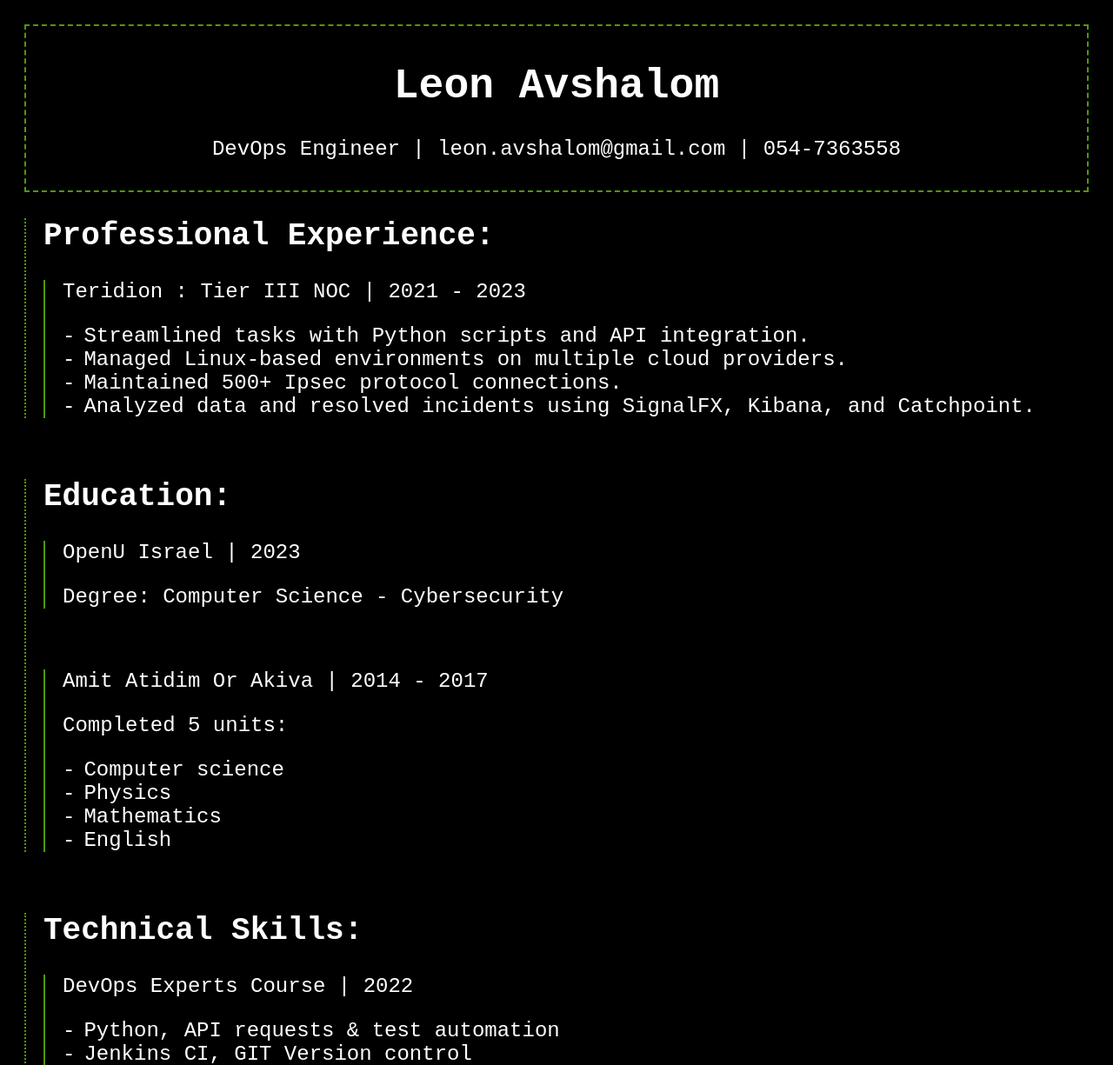
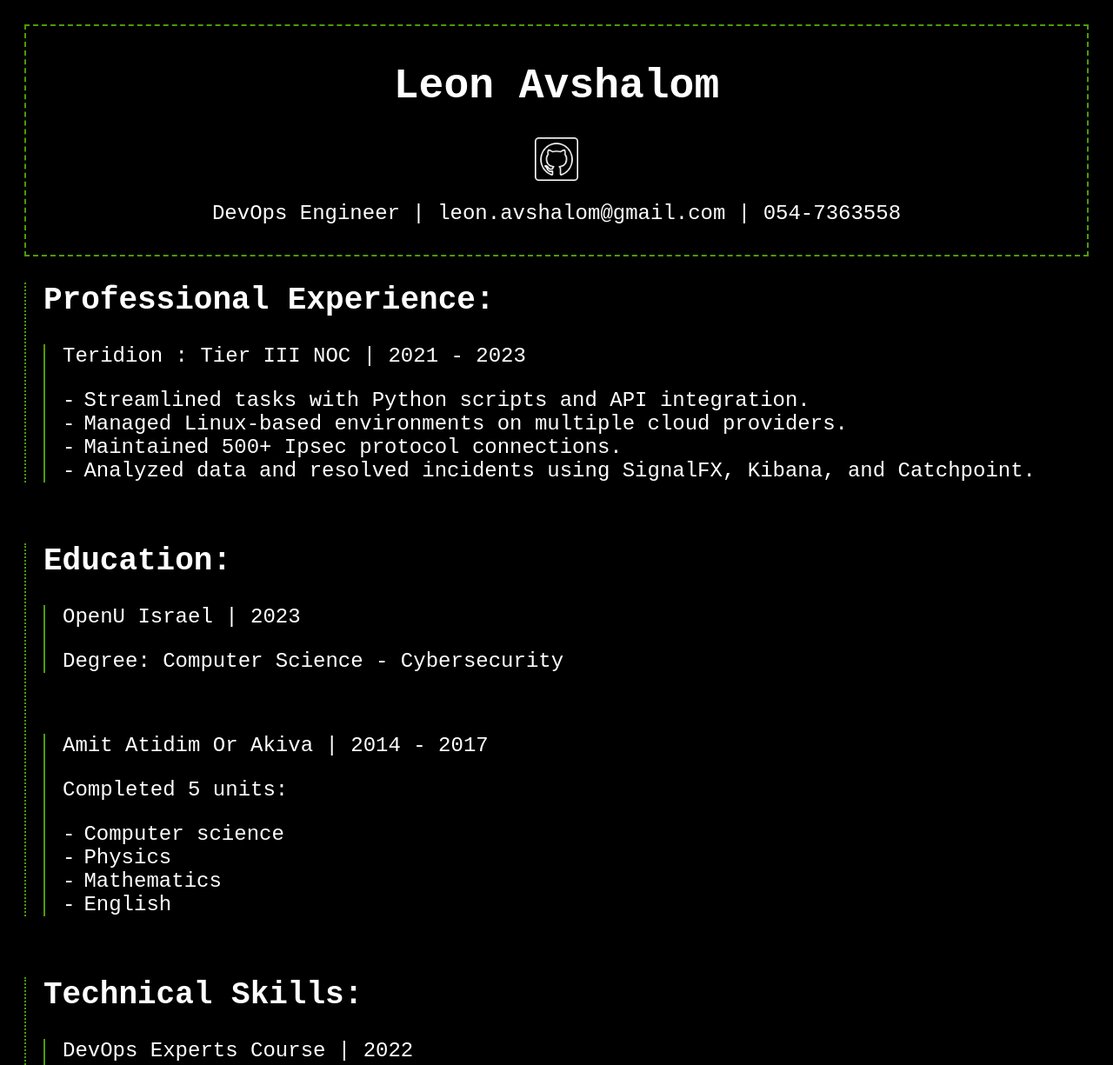
Before and after one commit to MrAnderson-1999/MrAnderson-1999.github.io, a plain HTML site: page index.html in a window 1280 px wide. Shown: the top 1225 px of the page at 87% size. Drawn offline with Linux system fonts and the light colour scheme; files whose address does not match are found by name.

Commit message:
Update index.html

```diff
--- a/index.html
+++ b/index.html
@@ -16,11 +16,18 @@
             border: 2px dashed #4e9a06;
             padding: 10px;
             margin-bottom: 20px;
-            transition: border-color 0.5s ease;
+            transition: border-color 0.7s ease;
+        }
+
+        .github-logo {
+            display: block;
+            margin: 0 auto 10px; /* Center the logo and add some spacing */
+            width: 50px; /* Adjust the width as needed */
+            height: auto; /* Maintain aspect ratio */
         }
 
         .cv-header:hover {
-            border-color: #ff9900; /* Change border color on hover */
+            border-color: white; /* Change border color on hover */
         }
 
         .cv-section {
@@ -28,22 +35,22 @@
             padding-left: 20px;
             border-left: 2px dotted #4e9a06;
             margin-bottom: 20px;
-            transition: border-color 0.5s ease;
+            transition: border-color 0.7s ease;
         }
 
         .cv-section:hover {
-            border-color: #ff9900; /* Change border color on hover */
+            border-color: white; /* Change border color on hover */
         }
 
         .cv-subsection {
             padding-left: 20px;
             border-left: 2px solid #4e9a06;
             margin-bottom: 70px;
-            transition: border-color 0.5s ease;
+            transition: border-color 0.7s ease;
         }
 
         .cv-subsection:hover {
-            border-color: #ff9900; /* Change border color on hover */
+            border-color: white; /* Change border color on hover */
         }
 
         ul {
@@ -55,19 +62,28 @@
             content: "-";
             margin-right: 10px;
         }
+
+        .cv-subsection:hover .year {
+            color: #4e9a06;
+            transition: color 0.7s ease;
+        }
+
     </style>
 </head>
 
 <body>
     <div class="cv-header">
         <h1>Leon Avshalom</h1>
+        <a href="https://github.com/MrAnderson-1999" target="_blank">
+            <img src="C:\Users\leona\Downloads\image.png" alt="GitHub Logo" class="github-logo">
+        </a>
         <p>DevOps Engineer | leon.avshalom@gmail.com | 054-7363558</p>
     </div>
 
     <div class="cv-section">
         <h2>Professional Experience:</h2>
         <div class="cv-subsection">
-            <p>Teridion : Tier III NOC | 2021 - 2023</p>
+            <p>Teridion : Tier III NOC | <span class="year">2021 - 2023</span></p>
             <ul>
                 <li>Streamlined tasks with Python scripts and API integration.</li>
                 <li>Managed Linux-based environments on multiple cloud providers.</li>
@@ -80,11 +96,11 @@
     <div class="cv-section">
         <h2>Education:</h2>
         <div class="cv-subsection">
-            <p>OpenU Israel | 2023</p>
+            <p>OpenU Israel | <span class="year">2023</span></p>
             <p>Degree: Computer Science - Cybersecurity</p>
         </div>
         <div class="cv-subsection">
-            <p>Amit Atidim Or Akiva | 2014 - 2017</p>
+            <p>Amit Atidim Or Akiva | <span class="year">2014 - 2017</span></p>
             <p>Completed 5 units:</p>
             <ul>
                 <li>Computer science</li>
@@ -98,7 +114,7 @@
     <div class="cv-section">
         <h2>Technical Skills:</h2>
         <div class="cv-subsection">
-            <p>DevOps Experts Course | 2022</p>
+            <p>DevOps Experts Course | <span class="year">2022</span></p>
             <ul>
                 <li>Python, API requests & test automation</li>
                 <li>Jenkins CI, GIT Version control</li>
@@ -107,7 +123,7 @@
             </ul>
         </div>
         <div class="cv-subsection">
-            <p>Computer Science and Python Programming Course | 2020</p>
+            <p>Computer Science and Python Programming Course | <span class="year">2020</span></p>
             <p>Completed at Tel Aviv University</p>
             <p>Studied various data structures and algorithms.</p>
         </div>
@@ -116,7 +132,7 @@
     <div class="cv-section">
         <h2>Military Service:</h2>
         <div class="cv-subsection">
-            <p>Network Manager / Communication Technician Team Leader: Unit 502 | 2018 - 2021</p>
+            <p>Network Manager / Communication Technician Team Leader: Unit 502 | <span class="year">2018 - 2021</span></p>
             <ul>
                 <li>Handled communication and computer malfunctions at military sites.</li>
             </ul>
```
